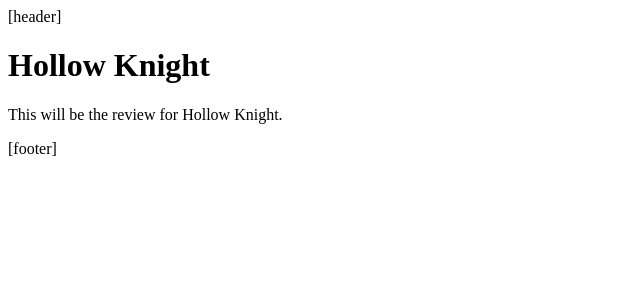
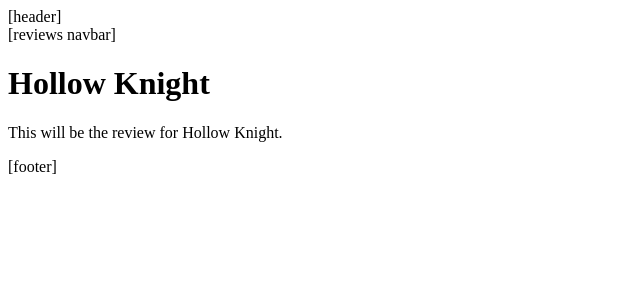
Before and after one commit to patriciacostadacruz/next-reviews-app, a Next.js app: page /reviews/hollow-knight in a window 1280 px wide. Shown: the top 300 px of the page, without its empty margins (0-640 px from the left). Built offline with nearby package versions, Linux system fonts and the light colour scheme.

Commit message:
Adds nested layout

```diff
--- /dev/null
+++ b/app/reviews/layout.tsx
@@ -0,0 +1,14 @@
+import type { ReactNode } from 'react';
+
+interface ReviewsProps {
+  children: ReactNode;
+}
+
+export default function ReviewsLayout({ children }: ReviewsProps) {
+  return (
+    <div>
+      <div>[reviews navbar]</div>
+      {children}
+    </div>
+  );
+}
```
